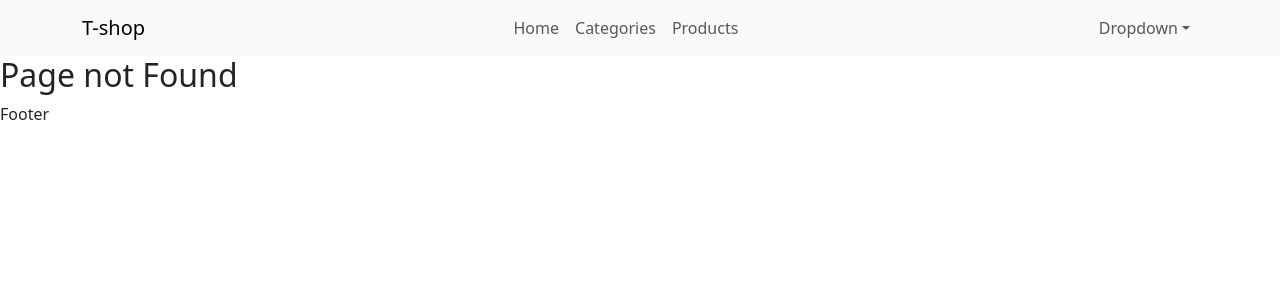
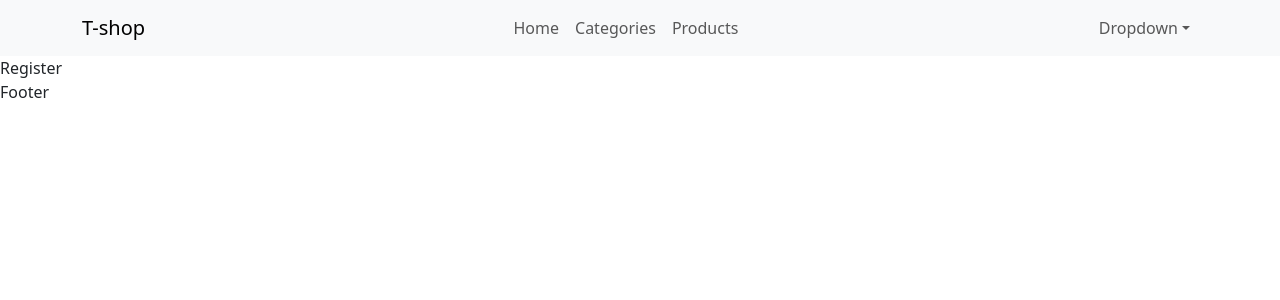
Before and after one commit to WA-A/E-commerce-Advance-Project, a React (Vite) app: page /register in a window 1280 px wide. Before the commit this address had no page. Shown: the top 300 px of the page. Built offline with nearby package versions, Linux system fonts and the light colour scheme.

Commit message:
Path for Register Page

```diff
--- a/src/App.jsx
+++ b/src/App.jsx
@@ -6,6 +6,7 @@ import Categories from './component/web/Categories/Categories.jsx';
 import DashboardLayouts from './Layouts/DashboardLayouts.jsx';
 import Homedashboard from './component/dashboard/Home/Homedashboard.jsx';
 import CategoriesDashboard from './component/dashboard/Categories/CategoriesDashboard';
+import Register from './component/web/Register/Register.jsx';
 
 const router = createBrowserRouter([
   {      // Path User
@@ -13,6 +14,10 @@ const router = createBrowserRouter([
     element:<Layout/>,
 
     children:[    // any children see parent
+    {
+      path:'register',
+      element:<Register/>,
+     },
      {
       path:'home',
       element:<Home/>,
--- /dev/null
+++ b/src/component/web/Register/Register.jsx
@@ -0,0 +1,7 @@
+import React from 'react'
+
+export default function Register() {
+  return (
+    <div>Register</div>
+  )
+}
```
